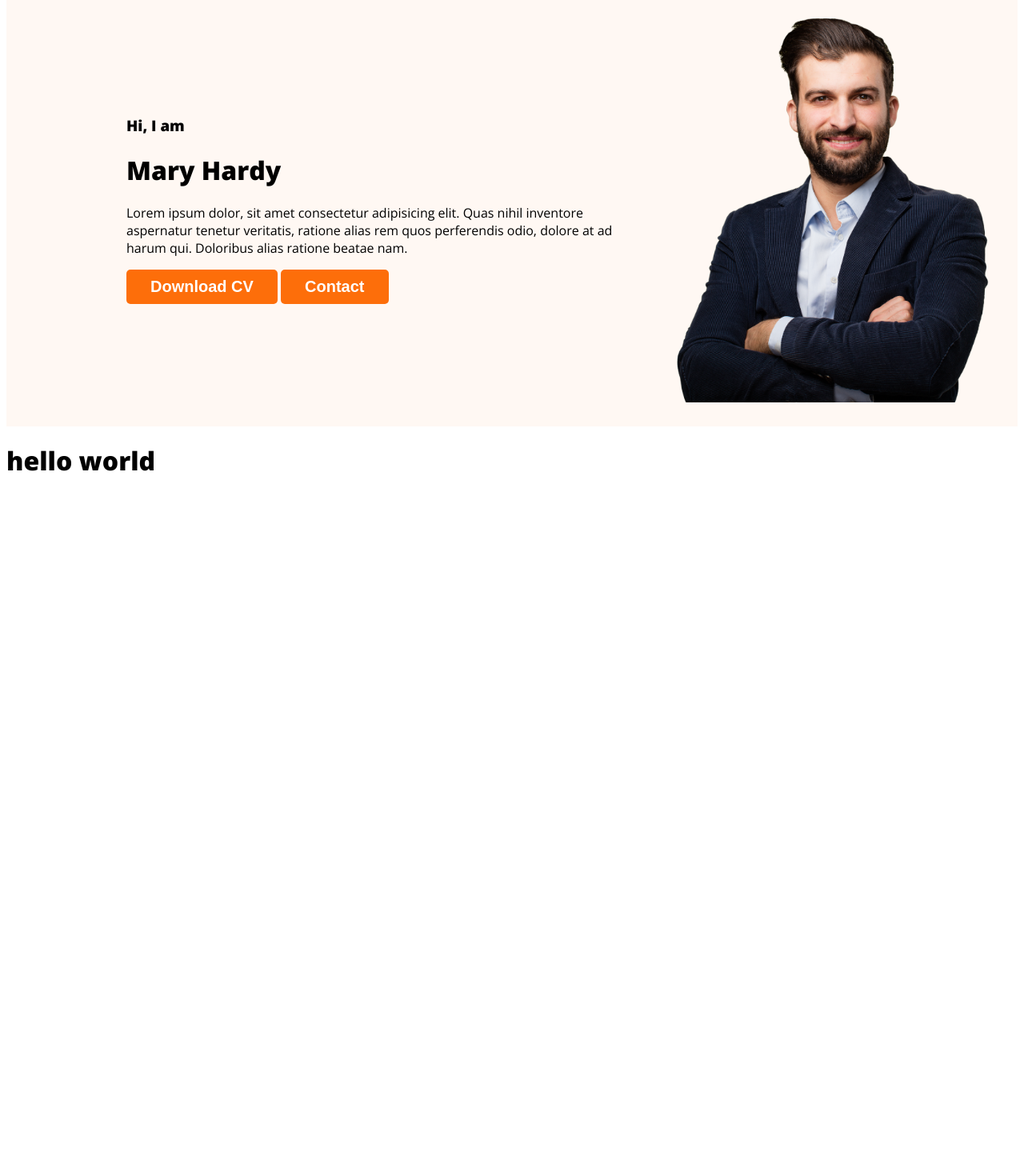
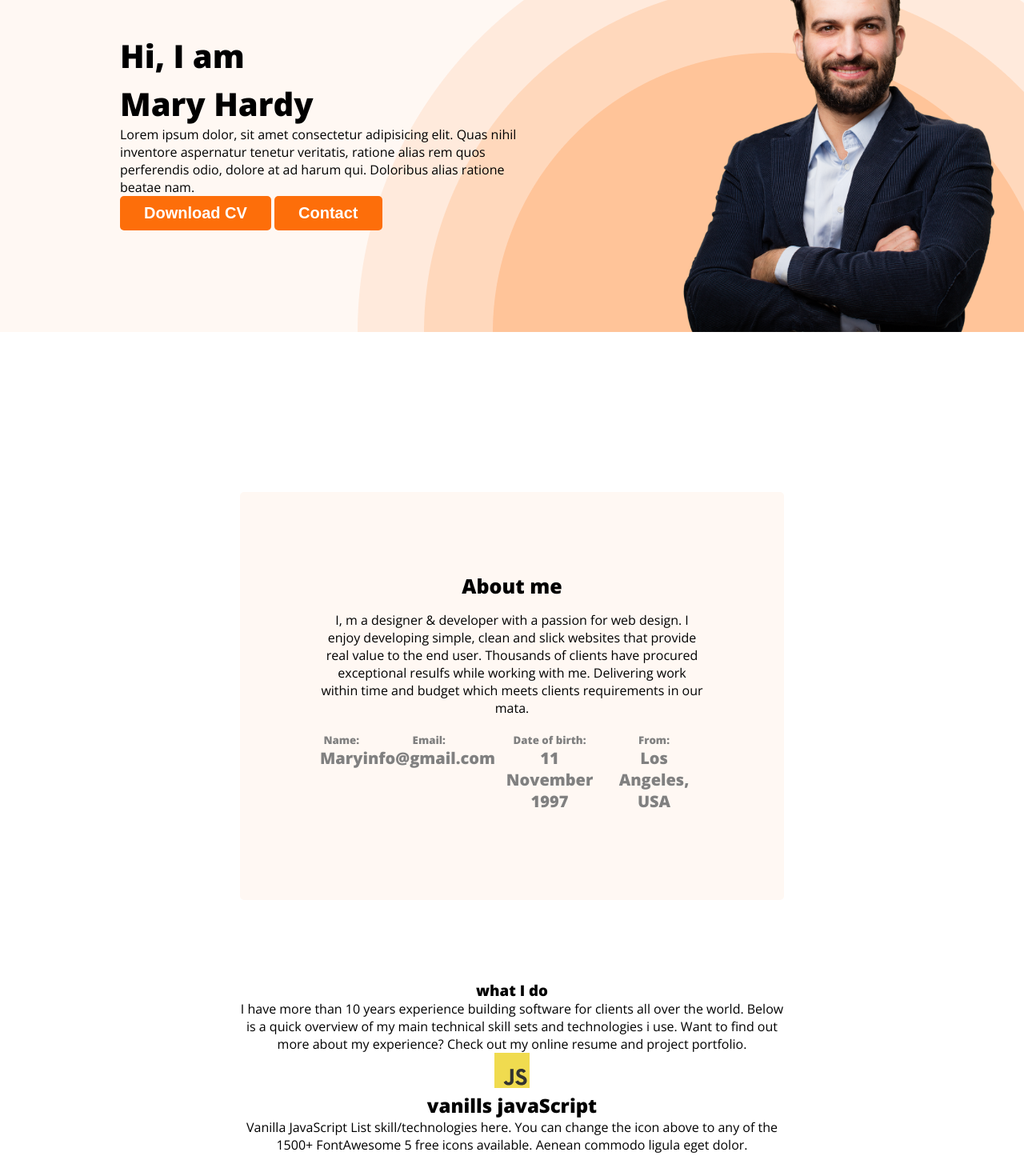
Before and after one commit to AzharUddin1996/web-developer-portfolio, a plain HTML site: page index.html in a window 1280 px wide. Shown: the part 170-1615 px from the top of the page at 80% size. Before the commit the page ends 800 px from the top, so only its background shows below. Drawn offline with nearby package versions, Linux system fonts and the light colour scheme.

Commit message:
about section completed

```diff
--- a/index.html
+++ b/index.html
@@ -1,13 +1,16 @@
 <!DOCTYPE html>
 <html lang="en">
   <head>
-    <meta charset="UTF-8">
-    <meta name="viewport" content="width=device-width, initial-scale=1.0">
+    <meta charset="UTF-8" />
+    <meta name="viewport" content="width=device-width, initial-scale=1.0" />
     <title>Web Developer Portfolio</title>
-    <link rel="preconnect" href="https://fonts.googleapis.com">
-<link rel="preconnect" href="https://fonts.gstatic.com" crossorigin>
-<link href="https://fonts.googleapis.com/css2?family=Open+Sans:wght@400;800&display=swap" rel="stylesheet">
-<link rel="stylesheet" href="./style/portfolio.css">
+    <link rel="preconnect" href="https://fonts.googleapis.com" />
+    <link rel="preconnect" href="https://fonts.gstatic.com" crossorigin />
+    <link
+      href="https://fonts.googleapis.com/css2?family=Open+Sans:wght@400;800&display=swap"
+      rel="stylesheet"
+    />
+    <link rel="stylesheet" href="./style/portfolio.css" />
   </head>
   <body>
     <header class="header">
@@ -23,18 +26,69 @@
         <div class="banner-content">
           <h3 class="banner-griting">Hi, I am</h3>
           <h1 class="banner-title">Mary Hardy</h1>
-                <p>Lorem ipsum dolor, sit amet consectetur adipisicing elit. Quas nihil inventore aspernatur tenetur veritatis, ratione alias rem quos perferendis odio, dolore at ad harum qui. Doloribus alias ratione beatae nam.</p>
+          <p>
+            Lorem ipsum dolor, sit amet consectetur adipisicing elit. Quas nihil
+            inventore aspernatur tenetur veritatis, ratione alias rem quos
+            perferendis odio, dolore at ad harum qui. Doloribus alias ratione
+            beatae nam.
+          </p>
           <button class="btn-primary">Download CV</button>
           <button class="btn-primary">Contact</button>
         </div>
-            <img class="profile-pic" src="./images/hardy.png" alt="">
+        <img class="profile-pic" src="./images/hardy.png" alt="" />
       </div>
     </header>
-    <main>
-        <h1>hello world</h1>
+    <main class="main-part">
+      <section class="about-section">
+        <div class="about-me">
+          <h3 class="about-title">About me</h3>
+          <p class="about-description">
+            I, m a designer & developer with a passion for web design. I enjoy
+            developing simple, clean and slick websites that provide real value
+            to the end user. Thousands of clients have procured exceptional
+            resulfs while working with me. Delivering work within time and
+            budget which meets clients requirements in our mata.
+          </p>
+        </div>
+        <div class="info-container">
+          <div class="about-info">
+            <h5>Name:</h5>
+            <h1>Mary</h1>
+          </div>
+          <div class="about-info">
+            <h5>Email:</h5>
+            <h1>info@gmail.com</h1>
+          </div>
+          <div class="about-info">
+            <h5>Date of birth:</h5>
+            <h1>11 November 1997</h1>
+          </div>
+          <div class="about-info">
+            <h5>From:</h5>
+            <h1>Los Angeles, USA</h1>
+          </div>
+        </div>
+      </section>
+      <section>
+        <h3>what I do</h3>
+        <p>
+          I have more than 10 years experience building software for clients all
+          over the world. Below is a quick overview of my main technical skill
+          sets and technologies i use. Want to find out more about my
+          experience? Check out my online resume and project portfolio.
+        </p>
+        <div class="dev-info">
+          <img src="./images/icons/js.png" alt="" />
+          <h1>vanills javaScript</h1>
+          <p>
+            Vanilla JavaScript List skill/technologies here. You can change the
+            icon above to any of the 1500+ FontAwesome 5 free icons available.
+            Aenean commodo ligula eget dolor.
+          </p>
+        </div>
+      </section>
+      c
     </main>
-    <footer>
-
-    </footer>
+    <footer></footer>
   </body>
 </html>
--- a/style/portfolio.css
+++ b/style/portfolio.css
@@ -1,3 +1,8 @@
+*{
+    margin: 0;
+    padding: 0;
+    box-sizing: border-box;
+}
 body{
     font-family: 'Open Sans', sans-serif;
 }
@@ -42,12 +47,54 @@ nav a{
 /* header related style */
 .header{
     background-color: #FFF8F3;
+    background-image: url('/images/header_bg.png');
+    background-repeat: no-repeat;
+    background-position:bottom right ;
 }
 .banner{
-    padding: 30px 30px 30px 150px;
+    padding: 30px 30px 0px 150px;
     display: flex;
     align-items: center;
+    justify-content: space-between;
 }
 .banner .profile-pic{
     height: 500px;
 }
+.banner-griting{
+    font-size: 40px;
+    margin-bottom: 0;
+}
+.banner-title{
+    font-size: 40px;
+    margin-top: 5px;
+}
+.banner-content{
+    max-width: 500px;
+}
+/* main */
+.main-part{
+    margin: 150px 200px;
+    text-align: center;
+    padding: 50px 100px;
+}
+.about-section{
+    margin-bottom: 100px;
+    background-color: #FFF8F3;
+    padding: 100px;
+    border-radius: 5px;
+}
+.about-title{
+    margin-bottom: 15px;
+    font-size: 25px;
+}
+.info-container{
+    display: flex;
+    width: 100%;
+    margin: 20px 0px 10px;
+    color: gray;
+    text-align: center;
+    justify-content: space-around;
+}
+.info-container h1{
+    font-size: 20px;
+}
```
Lines whose indentation alone changed are shown as unchanged.
